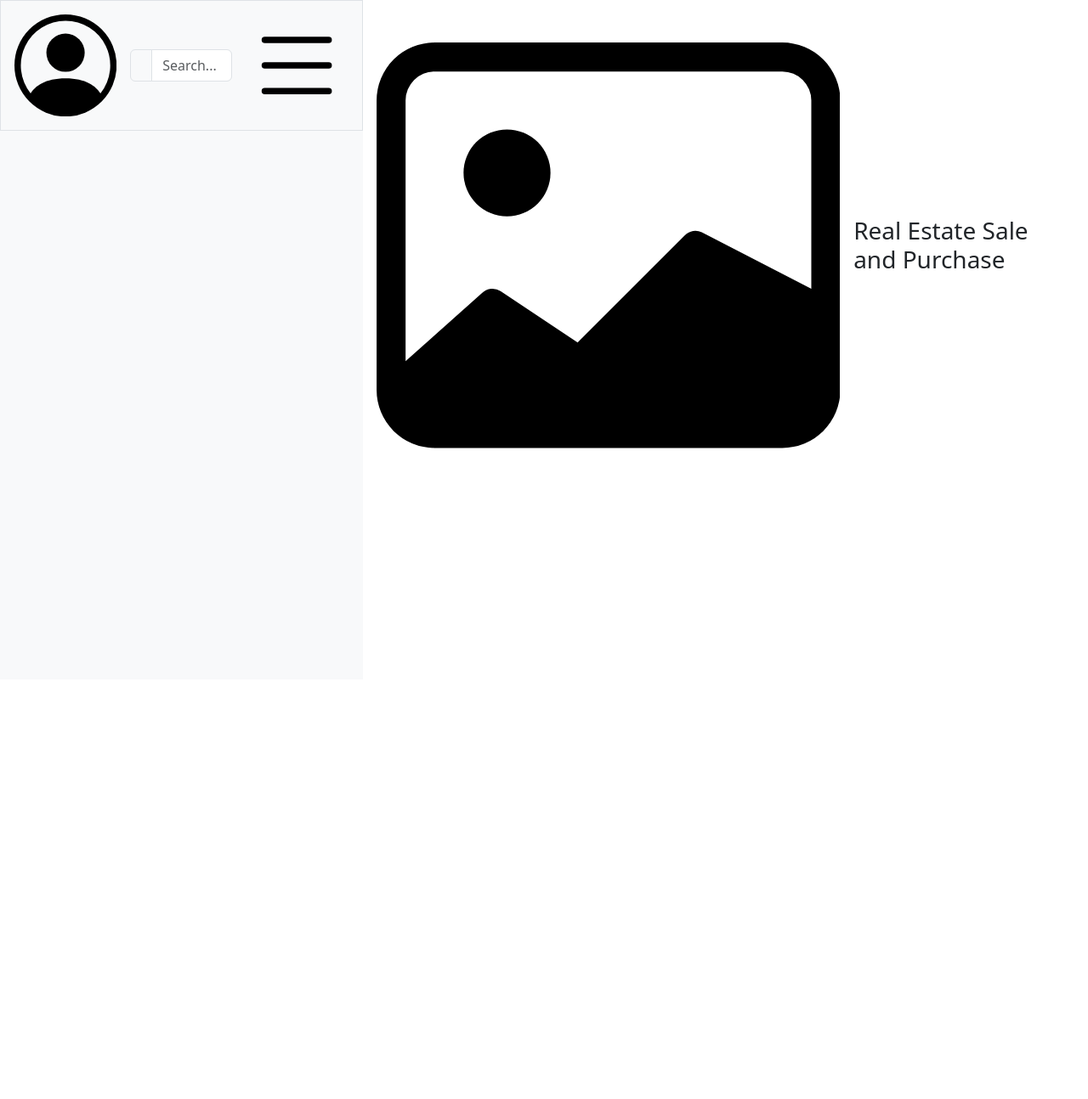
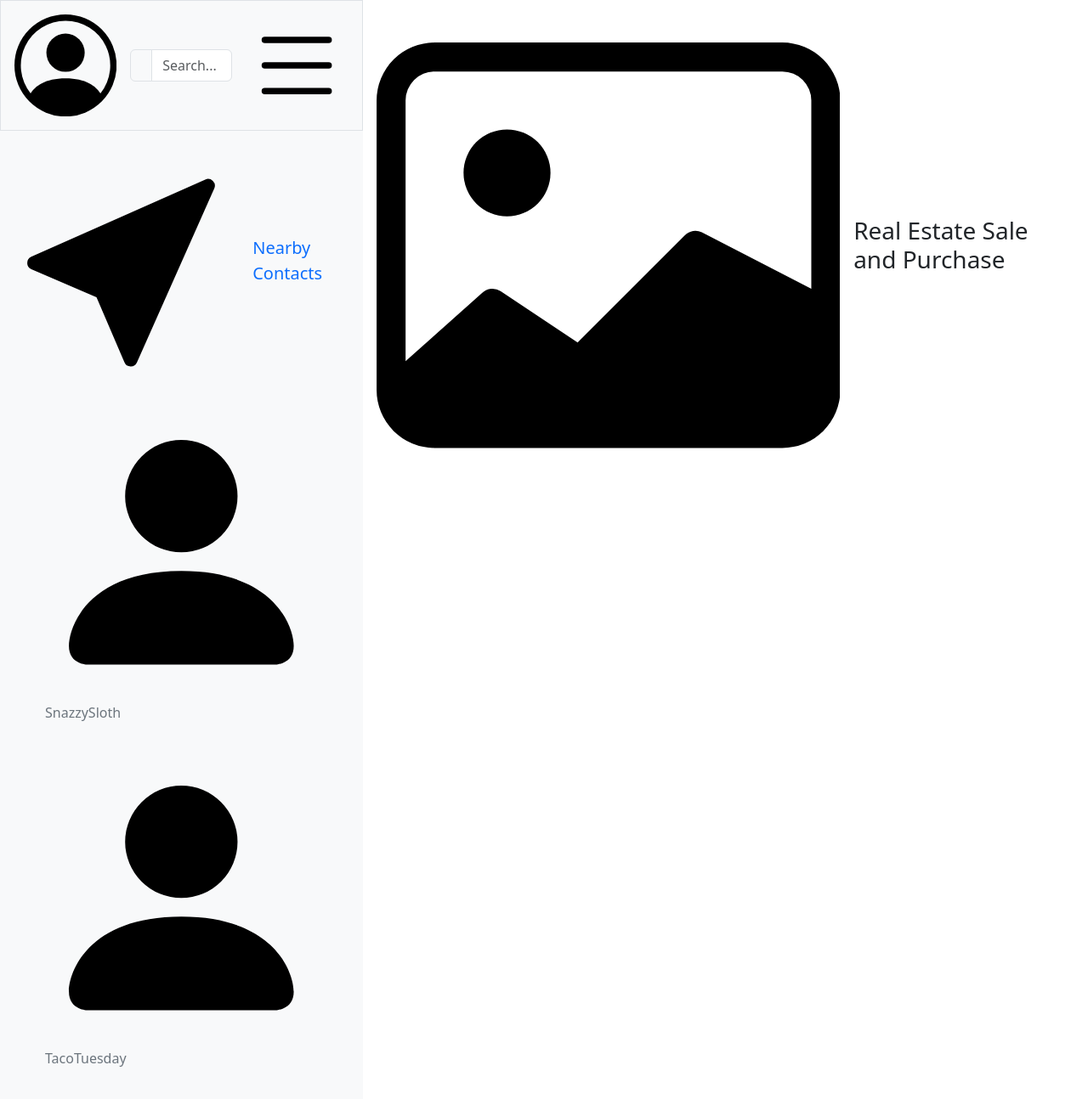
Before and after one commit to buildwithuk/chatapp, a React (Vite) app in the folder chat-app-fe/: page / in a window 1280 px wide. Shown: the top 1294 px of the page at 85% size. Before the commit the page ends 800 px from the top, so only its background shows below. Built offline with nearby package versions, Linux system fonts and the light colour scheme.

Commit message:
Created list for the nearby contacts

```diff
--- a/chat-app-fe/src/App.tsx
+++ b/chat-app-fe/src/App.tsx
@@ -1,4 +1,11 @@
-import { List, PersonCircle, Search, Image } from "react-bootstrap-icons";
+import {
+  List,
+  PersonCircle,
+  Search,
+  Image,
+  CursorFill,
+  PersonFill,
+} from "react-bootstrap-icons";
 
 function App() {
   return (
@@ -23,6 +30,59 @@ function App() {
               </div>
               <List className="fs-3"></List>
             </div>
+            <div className="d-flex flex-column px-4 h-50">
+              <div className="d-flex text-primary gap-3 align-items-center py-4 mb-2">
+                <CursorFill className="fs-4" />
+                <p className="mb-0 lead">Nearby Contacts</p>
+              </div>
+              <div
+                className="d-flex flex-column gap-3 overflow-auto"
+                style={{ height: "50%" }}
+              >
+                <div className="d-flex align-items-center gap-3">
+                  <button type="button" className="btn align-items-center w-100 text-start">
+                    <PersonFill className="fs-5" />
+                    <span className="text-secondary mx-3">SnazzySloth</span>
+                  </button>
+                </div>
+                <div className="d-flex align-items-center gap-3">
+                  <button type="button" className="btn align-items-center w-100 text-start">
+                    <PersonFill className="fs-5" />
+                    <span className="text-secondary mx-3">TacoTuesday</span>
+                  </button>
+                </div>
+                <div className="d-flex align-items-center gap-3">
+                  <button type="button" className="btn align-items-center w-100 text-start">
+                    <PersonFill className="fs-5" />
+                    <span className="text-secondary mx-3">CosmicCorgi</span>
+                  </button>
+                </div>
+                <div className="d-flex align-items-center gap-3">
+                  <button type="button" className="btn align-items-center w-100 text-start">
+                    <PersonFill className="fs-5" />
+                    <span className="text-secondary mx-3">JamminJelly</span>
+                  </button>
+                </div>
+                <div className="d-flex align-items-center gap-3">
+                  <button type="button" className="btn align-items-center w-100 text-start">
+                    <PersonFill className="fs-5" />
+                    <span className="text-secondary mx-3">ZenZebra</span>
+                  </button>
+                </div>
+                <div className="d-flex align-items-center gap-3">
+                  <button type="button" className="btn align-items-center w-100 text-start">
+                    <PersonFill className="fs-5" />
+                    <span className="text-secondary mx-3">MellowMango</span>
+                  </button>
+                </div>
+                <div className="d-flex align-items-center gap-3">
+                  <button type="button" className="btn align-items-center w-100 text-start">
+                    <PersonFill className="fs-5" />
+                    <span className="text-secondary mx-3">SassySquid</span>
+                  </button>
+                </div>
+              </div>
+            </div>
           </div>
         </div>
 
```
